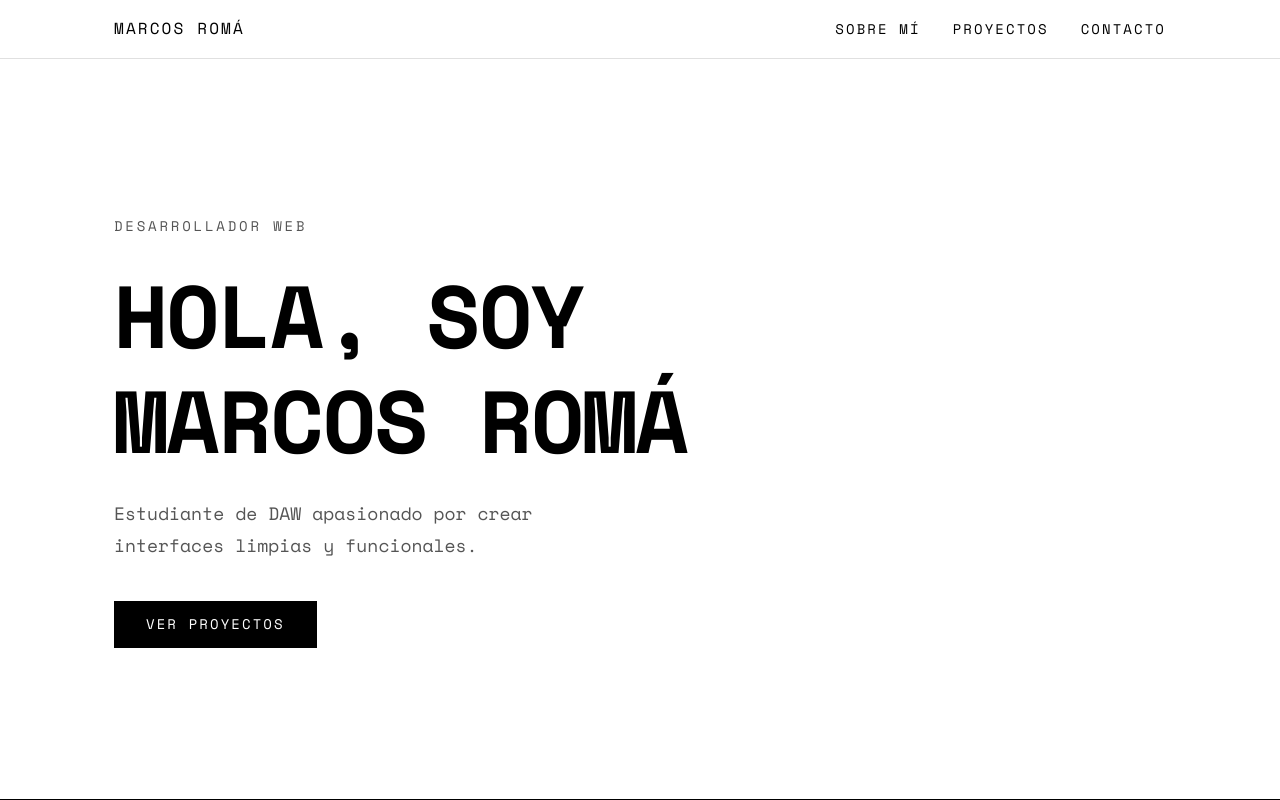
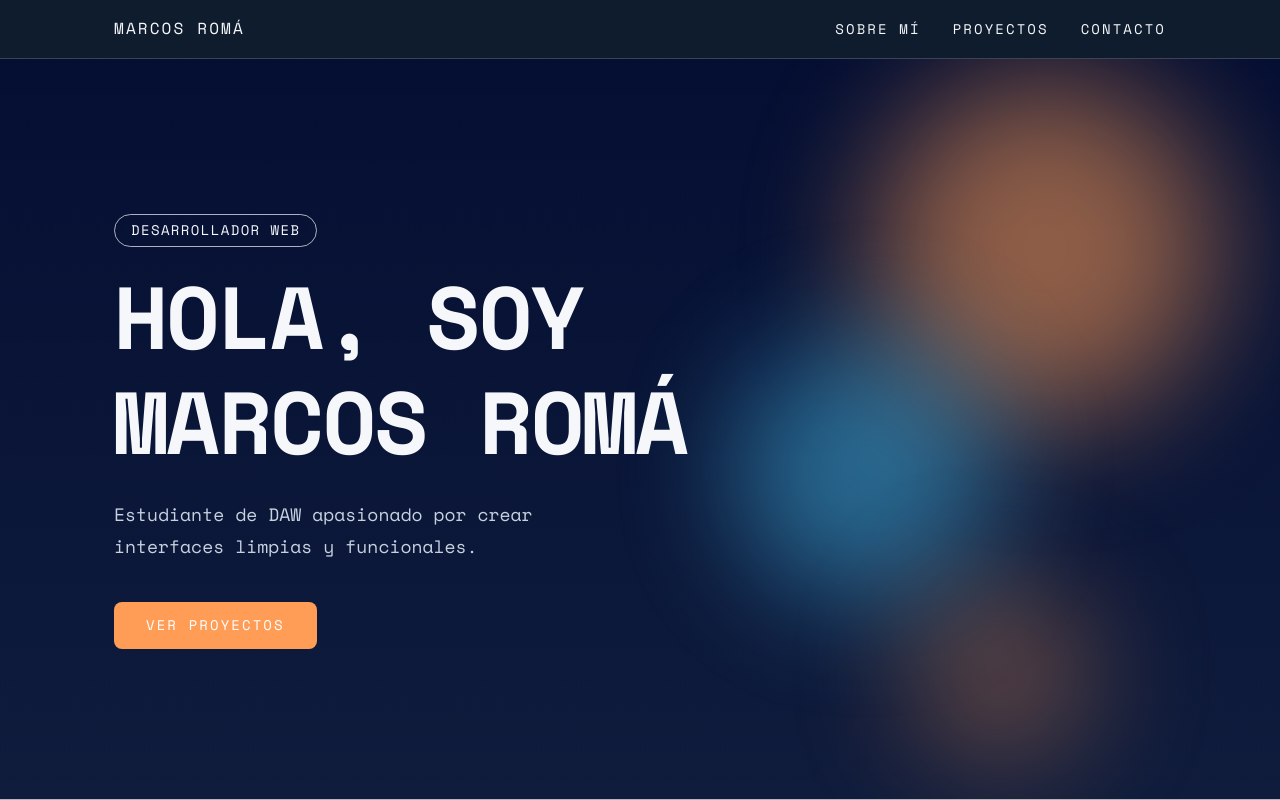
Before and after one commit to MarcosRomaDev/Portfolio, a website: page index.html in a window 1280 px wide. Shown: the top 800 px of the page. Drawn offline with nearby package versions, Linux system fonts and the light colour scheme.

Commit message:
Cambiado fondo a gradiente y añadidos orbes decorativos

```diff
--- a/css/style.css
+++ b/css/style.css
@@ -48,23 +48,23 @@ textarea {
    ============================================ */
 :root {
   /* Colores principales */
-  --color-bg: #ffffff;
-  --color-bg-card: #f5f5f5;
-  --color-bg-subtle: #f0f0f0;
+  --color-bg: #0f1c2e;
+  --color-bg-card: rgba(255, 255, 255, 0.06);
+  --color-bg-subtle: rgba(255, 255, 255, 0.04);
 
   /* Acento */
-  --color-accent: #000000;
-  --color-accent-hover: #333333;
-  --color-accent-soft: #e8e8e8;
+  --color-accent: #ff9d57;
+  --color-accent-hover: #ff7f2a;
+  --color-accent-soft: rgba(255, 157, 87, 0.2);
 
   /* Texto */
-  --color-text-primary: #000000;
-  --color-text-secondary: #555555;
-  --color-text-tertiary: #999999;
+  --color-text-primary: #f5f7fa;
+  --color-text-secondary: #c7d2e0;
+  --color-text-tertiary: #8d9bb0;
 
   /* Bordes */
-  --color-border: #e0e0e0;
-  --color-border-strong: #000000;
+  --color-border: rgba(255, 255, 255, 0.18);
+  --color-border-strong: rgba(245, 247, 250, 0.7);
 
   /* Tipografía */
   --font-display: "Space Mono", monospace;
@@ -126,6 +126,12 @@ body {
   font-size: var(--text-base);
   color: var(--color-text-primary);
   background-color: var(--color-bg);
+  background-image:
+    linear-gradient(rgba(8, 16, 30, 0.4), rgba(8, 16, 30, 0.4)),
+    url("../assets/bg.jpg");
+  background-size: cover;
+  background-repeat: no-repeat;
+  background-position: top center;
   line-height: 1.6;
   -webkit-font-smoothing: antialiased;
 }
@@ -196,13 +202,85 @@ section.bg-subtle {
    HERO
    ============================================ */
 #hero {
+  position: relative;
   min-height: 100vh;
   padding-top: calc(var(--space-24) + 64px);
   padding-bottom: var(--space-24);
-  background-color: var(--color-bg);
   border-bottom: 1px solid var(--color-border-strong);
   display: flex;
   align-items: center;
+  overflow: hidden;
+}
+
+#hero .container {
+  position: relative;
+  z-index: 1;
+}
+
+.hero-shapes {
+  position: absolute;
+  inset: 0;
+  z-index: 0;
+  pointer-events: none;
+}
+
+.glow-orb {
+  position: absolute;
+  border-radius: var(--radius-full);
+  filter: blur(60px);
+  animation: float-orb 9s ease-in-out infinite;
+}
+
+.glow-orb-1 {
+  top: 8%;
+  right: 4%;
+  width: 320px;
+  height: 320px;
+  background-color: var(--color-accent);
+  opacity: 0.55;
+  animation-delay: 0s;
+}
+
+.glow-orb-2 {
+  top: 42%;
+  right: 22%;
+  width: 260px;
+  height: 260px;
+  background-color: #4fd1ff;
+  opacity: 0.45;
+  animation-delay: -3s;
+}
+
+.glow-orb-3 {
+  bottom: 6%;
+  right: 14%;
+  width: 180px;
+  height: 180px;
+  background-color: var(--color-accent);
+  opacity: 0.35;
+  animation-delay: -6s;
+}
+
+@keyframes float-orb {
+  0%,
+  100% {
+    transform: translate(0, 0) scale(1);
+  }
+  50% {
+    transform: translate(-25px, 25px) scale(1.08);
+  }
+}
+
+.hero-badge {
+  display: inline-block;
+  border: 1px solid var(--color-border-strong);
+  border-radius: var(--radius-full);
+  padding: var(--space-1) var(--space-4);
+  font-family: var(--font-display);
+  font-size: var(--text-xs);
+  text-transform: uppercase;
+  letter-spacing: 0.1em;
+  margin-bottom: var(--space-4);
 }
 
 .hero-label {
@@ -243,7 +321,7 @@ section.bg-subtle {
   font-size: var(--text-xs);
   letter-spacing: 0.15em;
   text-transform: uppercase;
-  border-radius: 0;
+  border-radius: var(--radius-md);
   transition: background-color var(--transition-fast);
 }
 
@@ -259,6 +337,7 @@ section.bg-subtle {
   font-size: var(--text-xs);
   letter-spacing: 0.15em;
   text-transform: uppercase;
+  border-radius: var(--radius-md);
   transition: background-color var(--transition-fast);
 }
 
@@ -327,6 +406,7 @@ section.bg-subtle {
   font-size: var(--text-2xl);
   padding: var(--space-4);
   border: 1px solid var(--color-border);
+  border-radius: var(--radius-md);
   filter: grayscale(100%);
   display: flex;
   align-items: center;
@@ -347,6 +427,7 @@ section.bg-subtle {
   display: flex;
   flex-direction: column;
   border: 1px solid var(--color-border);
+  border-radius: var(--radius-lg);
   padding: var(--space-6);
   gap: var(--space-4);
 }
@@ -377,6 +458,10 @@ section.bg-subtle {
     gap: var(--space-4);
   }
 
+  .hero-shapes {
+    display: none;
+  }
+
   #hero {
     padding-top: calc(var(--space-16) + 64px);
     padding-bottom: var(--space-16);
--- a/index.html
+++ b/index.html
@@ -29,8 +29,13 @@
 
     <main>
       <section id="hero">
+        <div class="hero-shapes" aria-hidden="true">
+          <div class="glow-orb glow-orb-1"></div>
+          <div class="glow-orb glow-orb-2"></div>
+          <div class="glow-orb glow-orb-3"></div>
+        </div>
         <div class="container">
-          <p class="hero-label">Desarrollador Web</p>
+          <span class="hero-badge">Desarrollador Web</span>
           <h1>Hola, soy<br /><span class="accent">Marcos Romá</span></h1>
           <p class="hero-sub">
             Estudiante de DAW apasionado por crear interfaces limpias y
```
Also changed, not shown: assets/bg.jpg (added).
